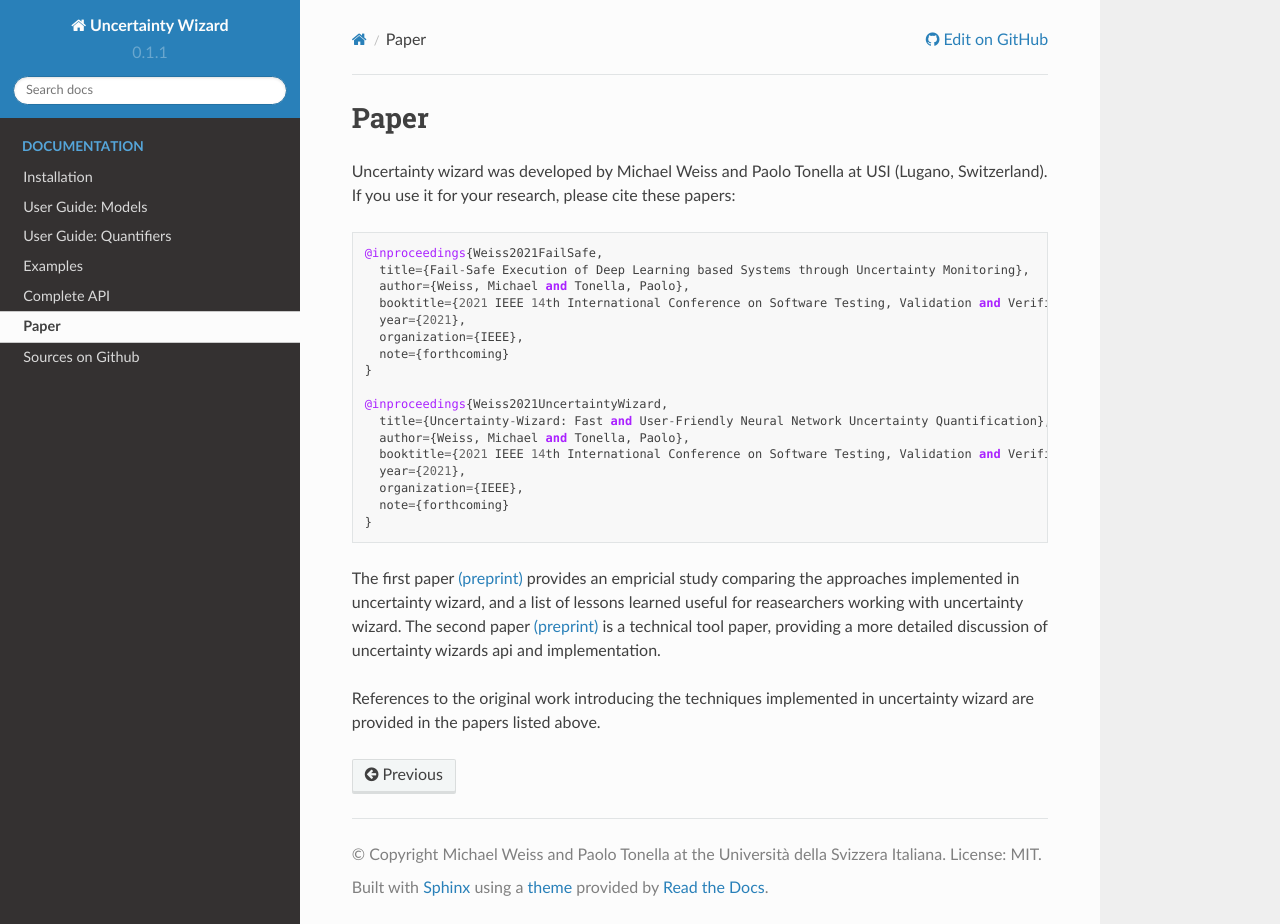
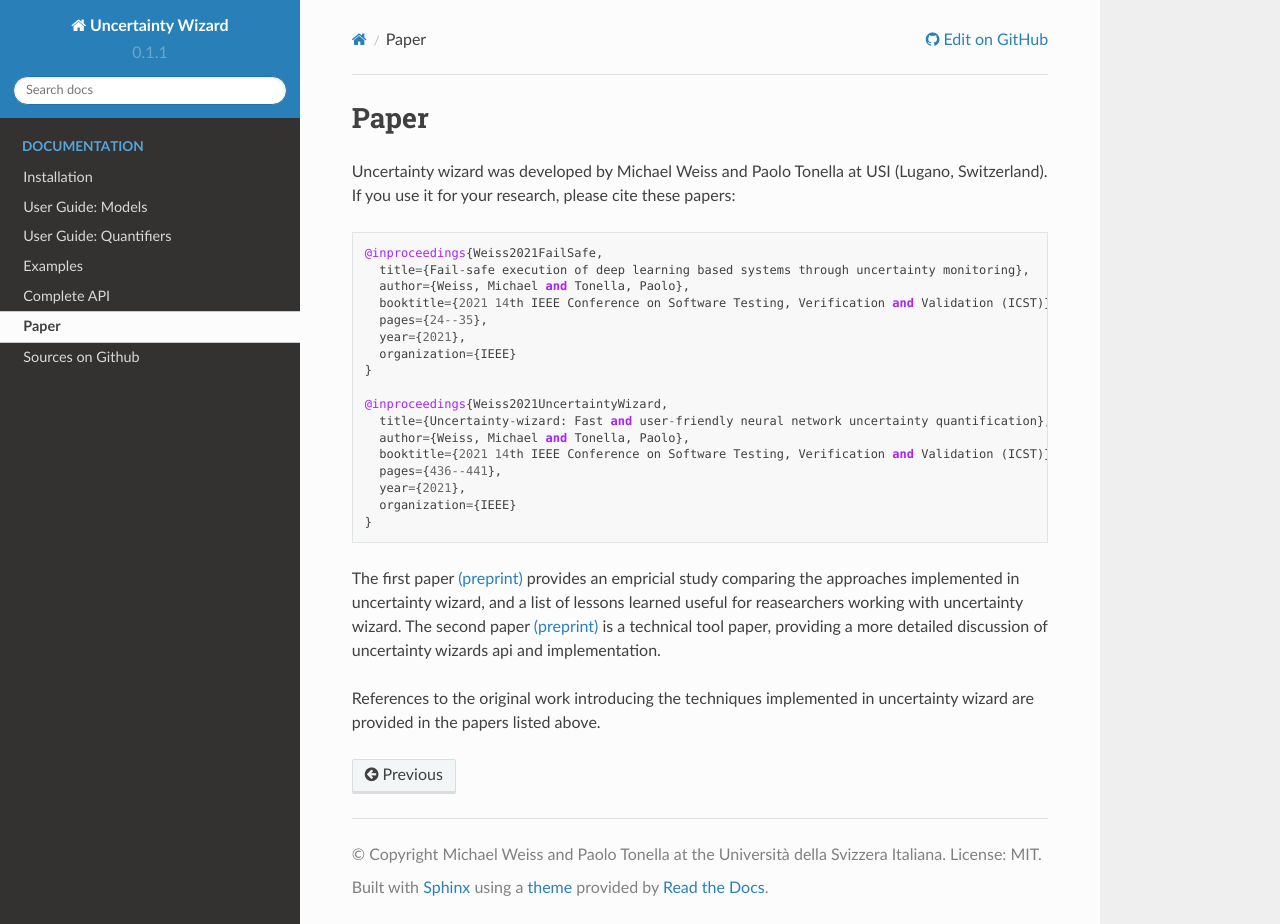
Before and after one commit to testingautomated-usi/uncertainty-wizard, a Sphinx documentation site: the page built from docs/paper.md, in a window 1280 px wide and 924 px high. Built offline with Sphinx 7.4.7 and the Read the Docs theme 2.0.0, drawn with Linux system fonts in a browser that asks for light colours.

Commit message:
Paper references update (#41)

```diff
--- a/docs/paper.md
+++ b/docs/paper.md
@@ -4,22 +4,23 @@ Uncertainty wizard was developed by Michael Weiss and Paolo Tonella at USI (Luga
 If you use it for your research, please cite these papers:
 
     @inproceedings{Weiss2021FailSafe,
-      title={Fail-Safe Execution of Deep Learning based Systems through Uncertainty Monitoring},
+      title={Fail-safe execution of deep learning based systems through uncertainty monitoring},
       author={Weiss, Michael and Tonella, Paolo},
-      booktitle={2021 IEEE 14th International Conference on Software Testing, Validation and Verification (ICST)},
+      booktitle={2021 14th IEEE Conference on Software Testing, Verification and Validation (ICST)},
+      pages={24--35},
       year={2021},
-      organization={IEEE},
-      note={forthcoming}
+      organization={IEEE}
     }
 
     @inproceedings{Weiss2021UncertaintyWizard,
-      title={Uncertainty-Wizard: Fast and User-Friendly Neural Network Uncertainty Quantification},
+      title={Uncertainty-wizard: Fast and user-friendly neural network uncertainty quantification},
       author={Weiss, Michael and Tonella, Paolo},
-      booktitle={2021 IEEE 14th International Conference on Software Testing, Validation and Verification (ICST)},
+      booktitle={2021 14th IEEE Conference on Software Testing, Verification and Validation (ICST)},
+      pages={436--441},
       year={2021},
-      organization={IEEE},
-      note={forthcoming}
+      organization={IEEE}
     }
+
 
 The first paper [(preprint)](https://arxiv.org/abs/2102.00902) provides
 an empricial study comparing the approaches implemented in uncertainty wizard,
```
Also changed, not shown: README.md (+16 -8 lines).
